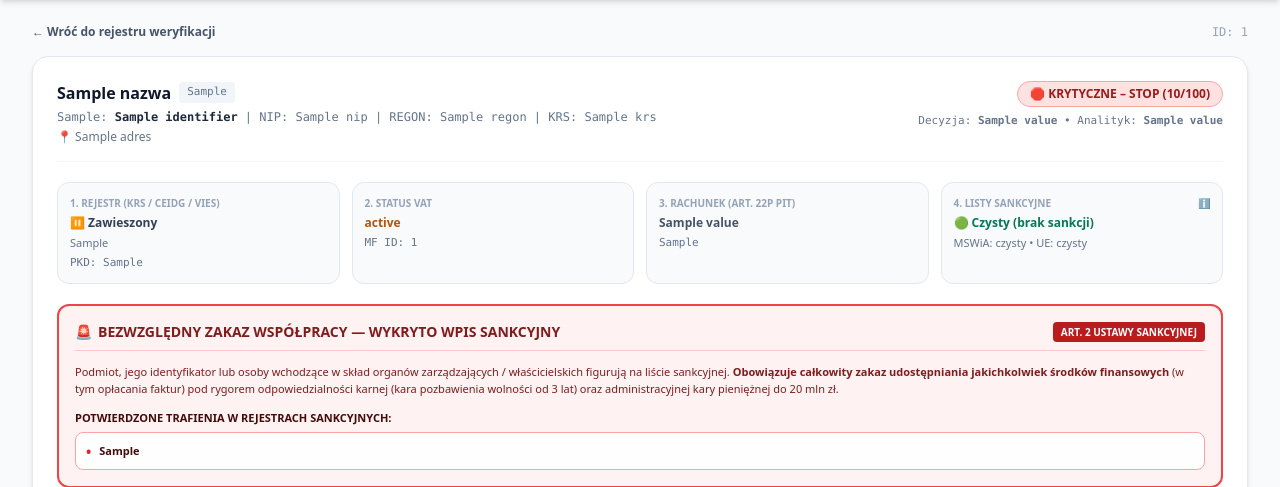
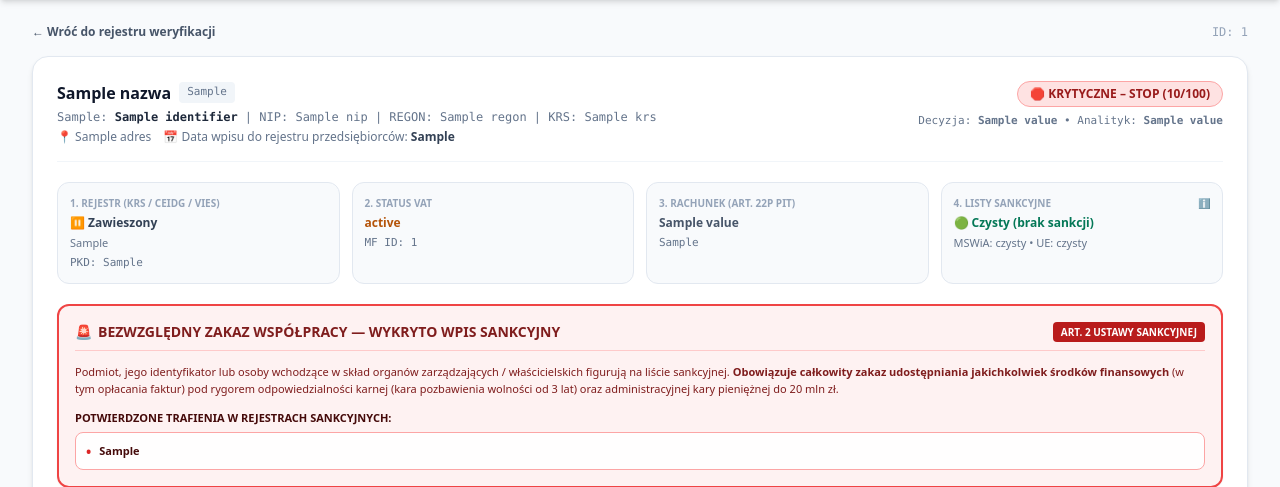
Before and after one commit to cackoarek/CompanyVerificator, a FastAPI app: template src/web/templates/pages/card_detail.html in a window 1280 px wide. Shown: the part 62-549 px from the top of the page. Run offline with FastAPI, Linux system fonts and the light colour scheme; the template is opened without the code that fills it: most values are stand-ins (such as "Sample title", 1, 10 or a date in 2020); some libraries are stand-ins or nearby versions.

Commit message:
feat(reports): add registration date in registry of entrepreneurs to PDF, Markdown and HTML

```diff
--- a/src/domain/models.py
+++ b/src/domain/models.py
@@ -66,6 +66,7 @@ class VerificationCard:
     kraj: str = "PL"
     forma_prawna: str = "NIEZNANA"
     data_rozpoczecia: Optional[str] = None
+    data_wpisu_rejestru: Optional[str] = None
     kody_pkd: List[str] = field(default_factory=list)
     pkd_glowny: Optional[str] = None
 
--- a/src/reports/markdown_generator.py
+++ b/src/reports/markdown_generator.py
@@ -77,7 +77,7 @@ def render_card_markdown(card: VerificationCard) -> str:
             f"* **NIP:** `{card.nip or 'Brak'}` | **REGON:** `{card.regon or 'Brak'}` | **KRS:** `{card.krs or 'Brak'}`",
             f"* **Adres:** {card.adres or 'Brak danych adresowych'}",
             f"* **Forma prawna:** {card.forma_prawna}",
-            f"* **Data rozpoczęcia działalności:** {card.data_rozpoczecia or 'Brak danych'}",
+            f"* **Data wpisu do rejestru przedsiębiorców:** {card.data_wpisu_rejestru or card.data_rozpoczecia or 'Brak danych'}" if card.krs else f"* **Data rozpoczęcia działalności:** {card.data_rozpoczecia or 'Brak danych'}",
             f"* **PKD główny:** `{card.pkd_glowny or 'Brak'}`",
             "",
             "---",
--- a/src/reports/pdf_generator.py
+++ b/src/reports/pdf_generator.py
@@ -177,12 +177,16 @@ def generate_card_pdf(card: VerificationCard, output_path: Union[str, Path]) ->
 
     # 3. Sekcja 1: Dane identyfikacyjne
     elements.extend([_section_bar("1. DANE IDENTYFIKACYJNE PODMIOTU", sec_hdr), Spacer(1, 3)])
+    data_wpisu_label = "Data wpisu do rejestru przedsiębiorców:" if card.krs else "Data rejestracji / rozpoczęcia:"
+    data_wpisu_val = card.data_wpisu_rejestru or card.data_rozpoczecia or "Brak danych"
+
     t1 = Table(
         [
             [Paragraph("Pełna nazwa:", cell_bold), Paragraph(f"<b>{_esc(card.nazwa)}</b>", cell_norm)],
             [Paragraph("NIP / REGON / KRS:", cell_bold), Paragraph(f"NIP: <b>{_esc(card.nip or 'Brak')}</b> • REGON: {_esc(card.regon or 'Brak')} • KRS: {_esc(card.krs or 'Brak')}", cell_norm)],
             [Paragraph("Adres siedziby:", cell_bold), Paragraph(_esc(card.adres or "Brak danych adresowych"), cell_norm)],
-            [Paragraph("Forma prawna / PKD:", cell_bold), Paragraph(f"{_esc(card.forma_prawna)} • PKD: {_esc(card.pkd_glowny or 'Brak')} • Start: {_esc(card.data_rozpoczecia or 'Brak')}", cell_norm)],
+            [Paragraph("Forma prawna / PKD:", cell_bold), Paragraph(f"{_esc(card.forma_prawna)} • PKD: {_esc(card.pkd_glowny or 'Brak')}", cell_norm)],
+            [Paragraph(data_wpisu_label, cell_bold), Paragraph(f"<b>{_esc(data_wpisu_val)}</b>", cell_norm)],
         ],
         colWidths=[140, 385],
     )
--- a/src/services/verification_service.py
+++ b/src/services/verification_service.py
@@ -477,6 +477,7 @@ class VerificationService:
             kraj=country_code or "PL",
             forma_prawna=forma_prawna,
             data_rozpoczecia=data_rozpoczecia,
+            data_wpisu_rejestru=krs_data.get("data_rejestracji") or ceidg_data.get("data_rozpoczecia") or None,
             kody_pkd=kody_pkd,
             pkd_glowny=pkd_glowny,
             status_rejestru=status_rejestru,
--- a/src/web/templates/partials/card_result.html
+++ b/src/web/templates/partials/card_result.html
@@ -13,9 +13,14 @@
         {% if karta.regon %} | REGON: {{ karta.regon }}{% endif %}
         {% if karta.krs %} | KRS: {{ karta.krs }}{% endif %}
       </p>
-      {% if karta.adres %}
-        <p class="text-xs text-slate-500 mt-1">📍 {{ karta.adres }}</p>
-      {% endif %}
+      <div class="flex flex-wrap items-center gap-x-3 gap-y-1 text-xs text-slate-500 mt-1">
+        {% if karta.adres %}<span>📍 {{ karta.adres }}</span>{% endif %}
+        {% if karta.krs and (karta.data_wpisu_rejestru or karta.data_rozpoczecia) %}
+          <span>📅 Data wpisu do rejestru przedsiębiorców: <strong class="text-slate-700">{{ karta.data_wpisu_rejestru or karta.data_rozpoczecia }}</strong></span>
+        {% elif karta.data_rozpoczecia %}
+          <span>📅 Rozpoczęcie działalności: <strong class="text-slate-700">{{ karta.data_rozpoczecia }}</strong></span>
+        {% endif %}
+      </div>
     </div>
 
     <div class="flex flex-col items-start md:items-end gap-1.5">
```
